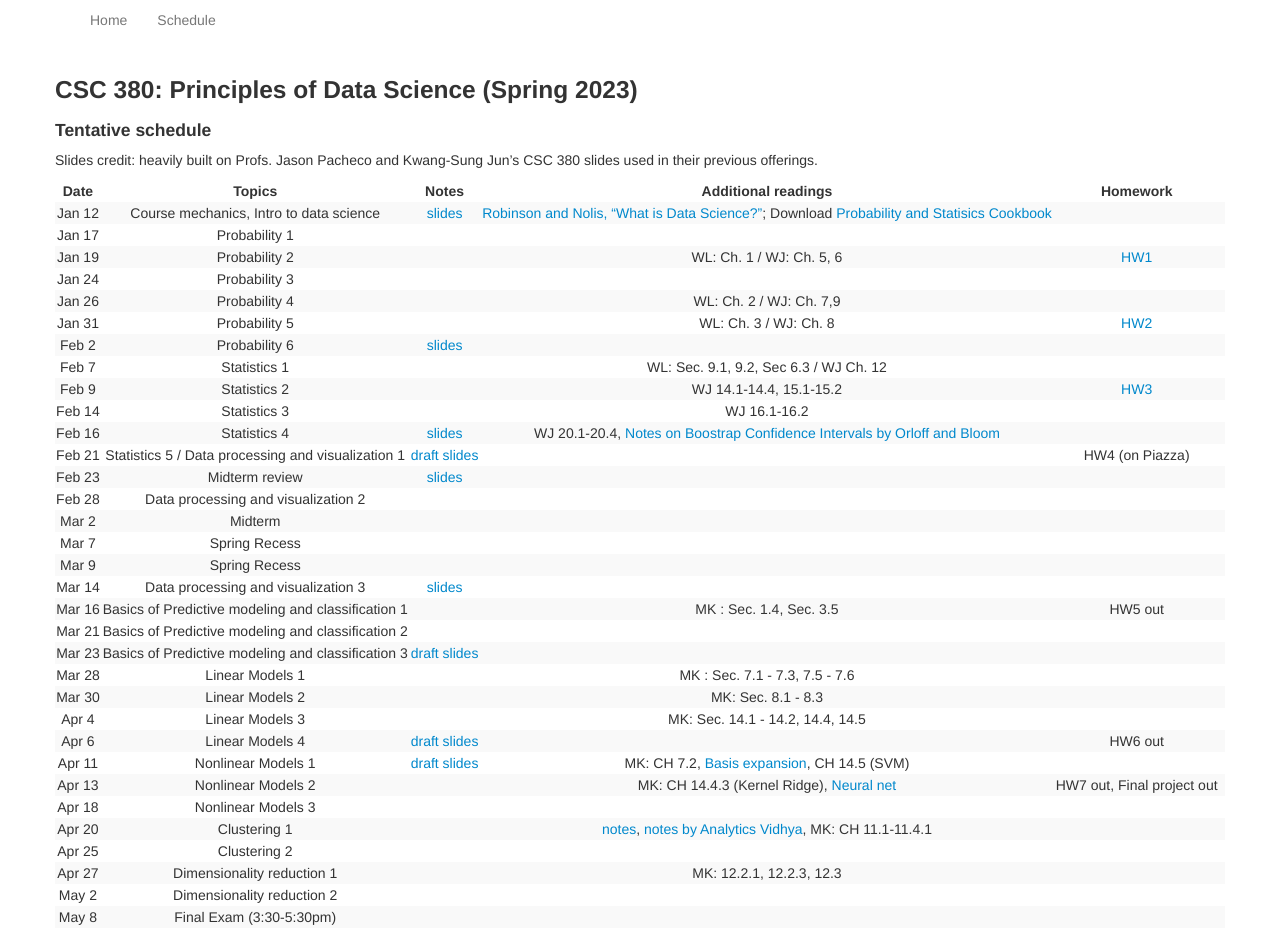
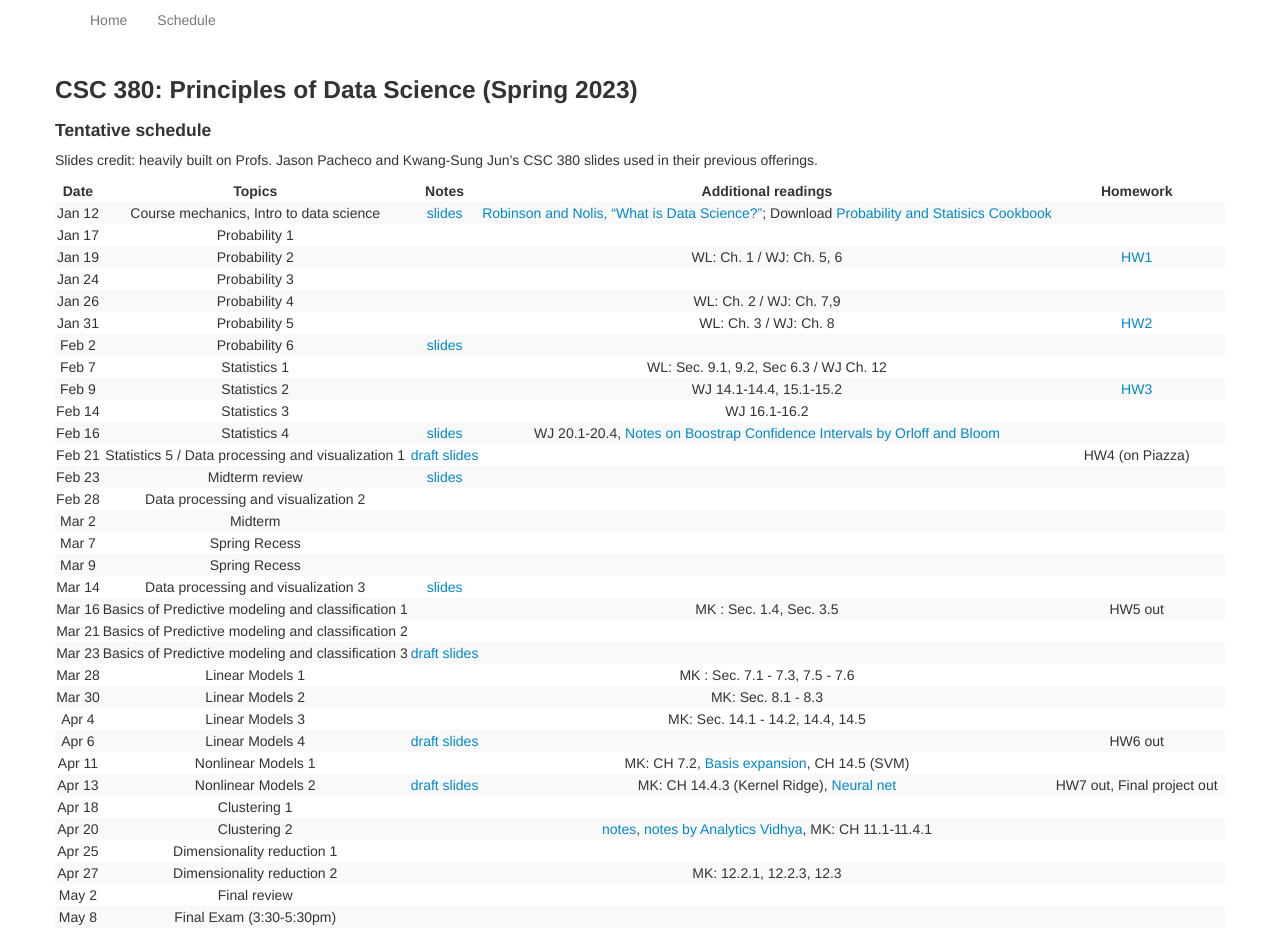
Before and after one commit to zcc1307/csc380-sp22, a Jekyll site: the page built from schedule.md, in a window 1280 px wide. Built offline with Jekyll 4.4.1, drawn with Linux system fonts in a browser that asks for light colours.

Commit message:
slide upload

```diff
--- a/schedule.md
+++ b/schedule.md
@@ -39,12 +39,12 @@ Slides credit: heavily built on Profs. Jason Pacheco and Kwang-Sung Jun's CSC 38
 | Mar 30 |                  Linear Models 2                   |                                                                                                |                                                                                        MK: Sec. 8.1 - 8.3                                                                                         |                                                                  |
 | Apr 4  |                  Linear Models 3                   |                                                                                                |                                                                                 MK: Sec. 14.1 - 14.2, 14.4, 14.5                                                                                  |                                                                  |
 | Apr 6  |                  Linear Models 4                   |  [draft slides](https://zcc1307.github.io/csc380-sp23/Slides/23s380%2008%20linearmodels.pdf)   |                                                                                                                                                                                                   |                             HW6 out                              |
-| Apr 11 |                 Nonlinear Models 1                 | [draft slides](https://zcc1307.github.io/csc380-sp23/Slides/23s380%2009%20nonlinearmodels.pdf) |                        MK: CH 7.2, [Basis expansion](https://towardsdatascience.com/non-linear-regression-basis-expansion-polynomials-splines-2d7adb2cc226), CH 14.5 (SVM)                        |                                                                  |
-| Apr 13 |                 Nonlinear Models 2                 |                                                                                                |                                                      MK: CH 14.4.3 (Kernel Ridge), [Neural net](https://www.youtube.com/watch?v=aircAruvnKk)                                                      |                    HW7 out, Final project out                    |
-| Apr 18 |                 Nonlinear Models 3                 |                                                                                                |                                                                                                                                                                                                   |                                                                  |
-| Apr 20 |                    Clustering 1                    |                                                                                                |                                [notes](http://www.pachecoj.com/courses/csc380_fall21/lectures/kmeans_notes.pdf), [notes by Analytics Vidhya](https://www.analyticsvidhya.com/blog/2019/08/comprehensive-guide-k-means-clustering/), MK: CH 11.1-11.4.1                                |                                                                  |
-| Apr 25 |                    Clustering 2                    |                                                                                                |                                                                                                                                                                                                   |                                                                  |
-| Apr 27 |             Dimensionality reduction 1             |                                                                                                |                                    MK: 12.2.1, 12.2.3, 12.3                                                                                                                                                               |                                                                  |
-| May 2  |             Dimensionality reduction 2             |                                                                                                |                                                                                                                                                                                                   |                                                                  |
+| Apr 11 |                 Nonlinear Models 1                 |  |                        MK: CH 7.2, [Basis expansion](https://towardsdatascience.com/non-linear-regression-basis-expansion-polynomials-splines-2d7adb2cc226), CH 14.5 (SVM)                        |                                                                  |
+| Apr 13 |                 Nonlinear Models 2                 |                             [draft slides](https://zcc1307.github.io/csc380-sp23/Slides/23s380%2009%20nonlinearmodels.pdf)                                                                   |                                                      MK: CH 14.4.3 (Kernel Ridge), [Neural net](https://www.youtube.com/watch?v=aircAruvnKk)                                                      |                    HW7 out, Final project out                    |
+| Apr 18 |                    Clustering 1                    |                                                                                                |                                                                                                                                                                                                   |                                                                  |
+| Apr 20 |                    Clustering 2                    |                                                                                                |                                [notes](http://www.pachecoj.com/courses/csc380_fall21/lectures/kmeans_notes.pdf), [notes by Analytics Vidhya](https://www.analyticsvidhya.com/blog/2019/08/comprehensive-guide-k-means-clustering/), MK: CH 11.1-11.4.1                                |                                                                  |
+| Apr 25 |             Dimensionality reduction 1             |                                                                                                |                                                                                                                                                                                                   |                                                                  |
+| Apr 27 |             Dimensionality reduction 2             |                                                                                                |                                    MK: 12.2.1, 12.2.3, 12.3                                                                                                                                                               |                                                                  |
+| May 2  |                    Final review                    |                                                                                                |                                                                                                                                                                                                   |                                                                  |
 | May 8  |              Final Exam (3:30-5:30pm)              |                                                                                                |                                                                                                                                                                                                   |                                                                  |
 {:.table-striped}
```
Also changed, not shown: 1 other file.
